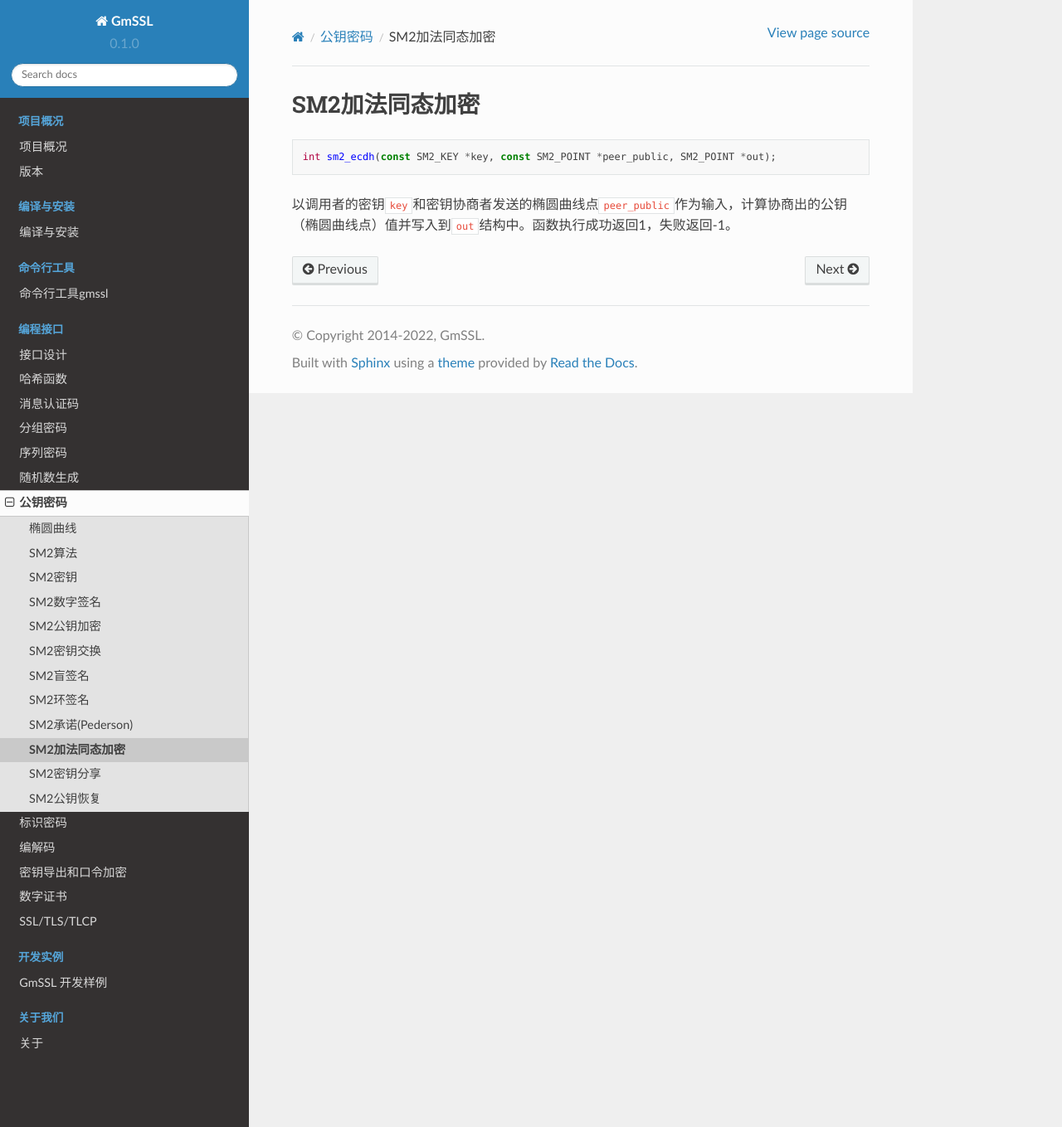
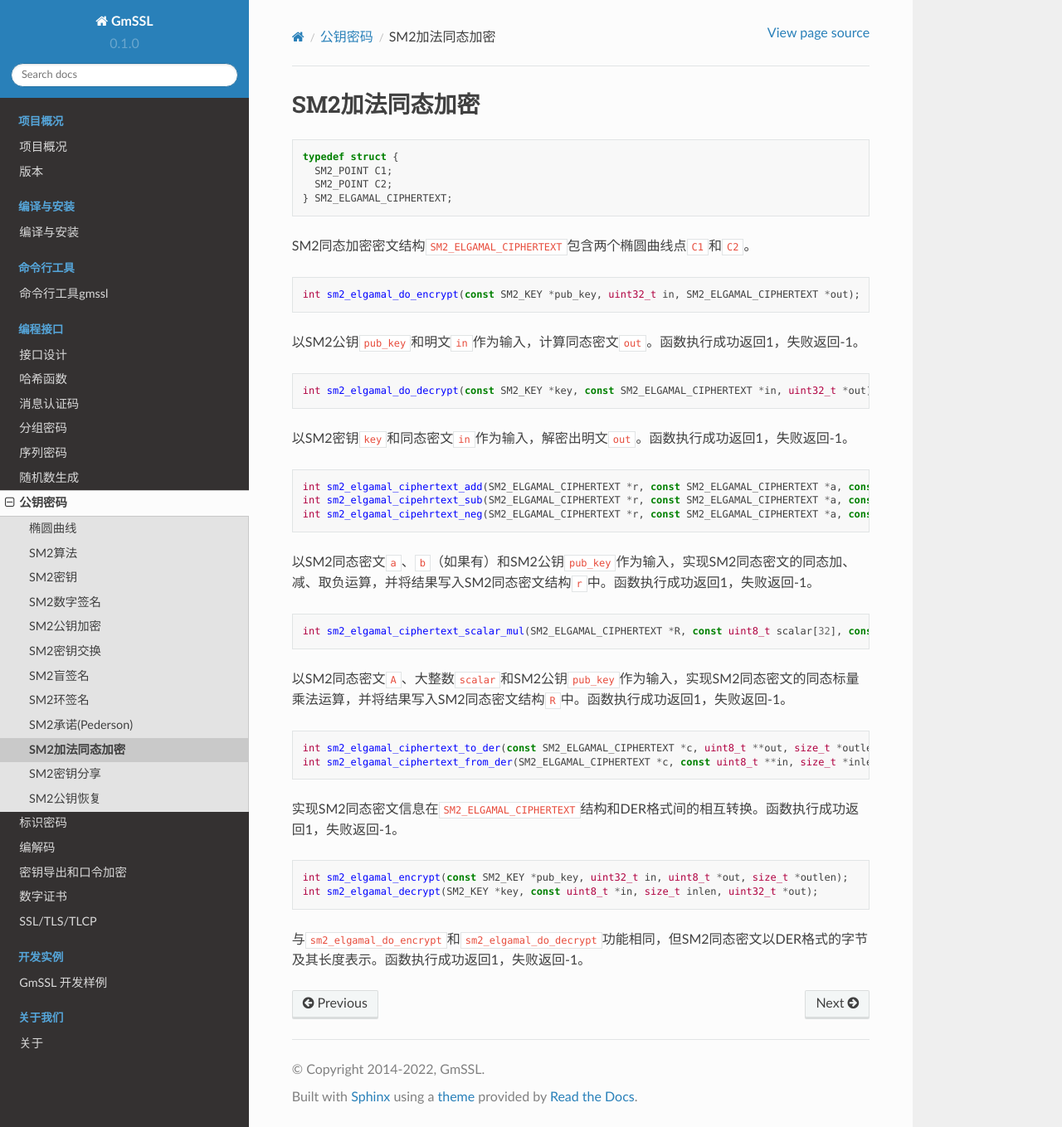
Before and after one commit to zxm256/gmssl-docs, a Sphinx documentation site: the page built from docs/source/public_cipher/sm2_elgamal.md, in a window 1280 px wide and 1359 px high. Shown: the whole window at 83% size. Built offline with Sphinx 7.4.7 and the Read the Docs theme 2.0.0, drawn with Linux system fonts in a browser that asks for light colours; pages that are not in the unit, such as notebooks, are missing from menus.

Commit message:
Update sm2_elgamal.md

````diff
--- a/docs/source/public_cipher/sm2_elgamal.md
+++ b/docs/source/public_cipher/sm2_elgamal.md
@@ -1,7 +1,50 @@
 # SM2加法同态加密
 
 ```c
-int sm2_ecdh(const SM2_KEY *key, const SM2_POINT *peer_public, SM2_POINT *out);
+typedef struct {
+  SM2_POINT C1;
+  SM2_POINT C2;
+} SM2_ELGAMAL_CIPHERTEXT;
 ```
 
-以调用者的密钥`key`和密钥协商者发送的椭圆曲线点`peer_public`作为输入，计算协商出的公钥（椭圆曲线点）值并写入到`out`结构中。函数执行成功返回1，失败返回-1。
+SM2同态加密密文结构`SM2_ELGAMAL_CIPHERTEXT`包含两个椭圆曲线点`C1`和`C2`。
+
+```c
+int sm2_elgamal_do_encrypt(const SM2_KEY *pub_key, uint32_t in, SM2_ELGAMAL_CIPHERTEXT *out);
+```
+
+以SM2公钥`pub_key`和明文`in`作为输入，计算同态密文`out`。函数执行成功返回1，失败返回-1。
+
+```c
+int sm2_elgamal_do_decrypt(const SM2_KEY *key, const SM2_ELGAMAL_CIPHERTEXT *in, uint32_t *out);
+```
+
+以SM2密钥`key`和同态密文`in`作为输入，解密出明文`out`。函数执行成功返回1，失败返回-1。
+
+```c
+int sm2_elgamal_ciphertext_add(SM2_ELGAMAL_CIPHERTEXT *r, const SM2_ELGAMAL_CIPHERTEXT *a, const SM2_ELGAMAL_CIPHERTEXT *b, const SM2_KEY *pub_key);
+int sm2_elgamal_cipehrtext_sub(SM2_ELGAMAL_CIPHERTEXT *r, const SM2_ELGAMAL_CIPHERTEXT *a, const SM2_ELGAMAL_CIPHERTEXT *b, const SM2_KEY *pub_key);
+int sm2_elgamal_cipehrtext_neg(SM2_ELGAMAL_CIPHERTEXT *r, const SM2_ELGAMAL_CIPHERTEXT *a, const SM2_KEY *pub_key);
+```
+
+以SM2同态密文`a`、`b`（如果有）和SM2公钥`pub_key`作为输入，实现SM2同态密文的同态加、减、取负运算，并将结果写入SM2同态密文结构`r`中。函数执行成功返回1，失败返回-1。
+
+```c
+int sm2_elgamal_ciphertext_scalar_mul(SM2_ELGAMAL_CIPHERTEXT *R, const uint8_t scalar[32], const SM2_ELGAMAL_CIPHERTEXT *A, const SM2_KEY *pub_key);
+```
+
+以SM2同态密文`A`、大整数`scalar`和SM2公钥`pub_key`作为输入，实现SM2同态密文的同态标量乘法运算，并将结果写入SM2同态密文结构`R`中。函数执行成功返回1，失败返回-1。
+
+```c
+int sm2_elgamal_ciphertext_to_der(const SM2_ELGAMAL_CIPHERTEXT *c, uint8_t **out, size_t *outlen);
+int sm2_elgamal_ciphertext_from_der(SM2_ELGAMAL_CIPHERTEXT *c, const uint8_t **in, size_t *inlen);
+```
+
+实现SM2同态密文信息在`SM2_ELGAMAL_CIPHERTEXT`结构和DER格式间的相互转换。函数执行成功返回1，失败返回-1。
+
+```c
+int sm2_elgamal_encrypt(const SM2_KEY *pub_key, uint32_t in, uint8_t *out, size_t *outlen);
+int sm2_elgamal_decrypt(SM2_KEY *key, const uint8_t *in, size_t inlen, uint32_t *out);
+```
+
+与`sm2_elgamal_do_encrypt`和`sm2_elgamal_do_decrypt`功能相同，但SM2同态密文以DER格式的字节及其长度表示。函数执行成功返回1，失败返回-1。
````
